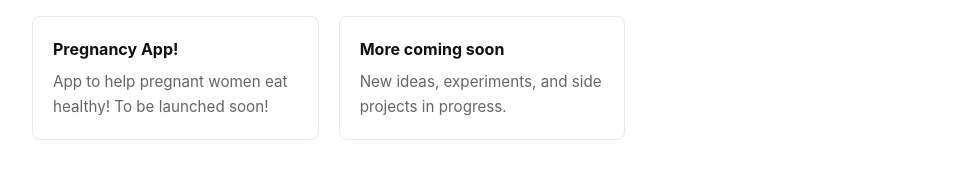
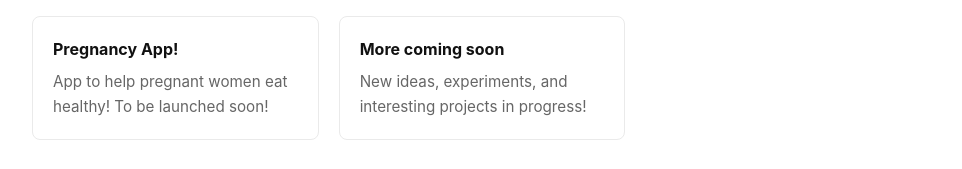
Before and after one commit to suganshreyas/5to9apps.github.io, a plain HTML site: page index.html in a window 1280 px wide. Shown: the part 336-505 px from the top of the page, without its empty margins (158-1120 px from the left). Drawn offline with Linux system fonts and the light colour scheme.

Commit message:
Update index.html

```diff
--- a/index.html
+++ b/index.html
@@ -153,7 +153,7 @@
         <div class="app-card">
           <h3>More coming soon</h3>
           <p>
-            New ideas, experiments, and side projects in progress.
+            New ideas, experiments, and interesting projects in progress!
           </p>
         </div>
       </div>
```
